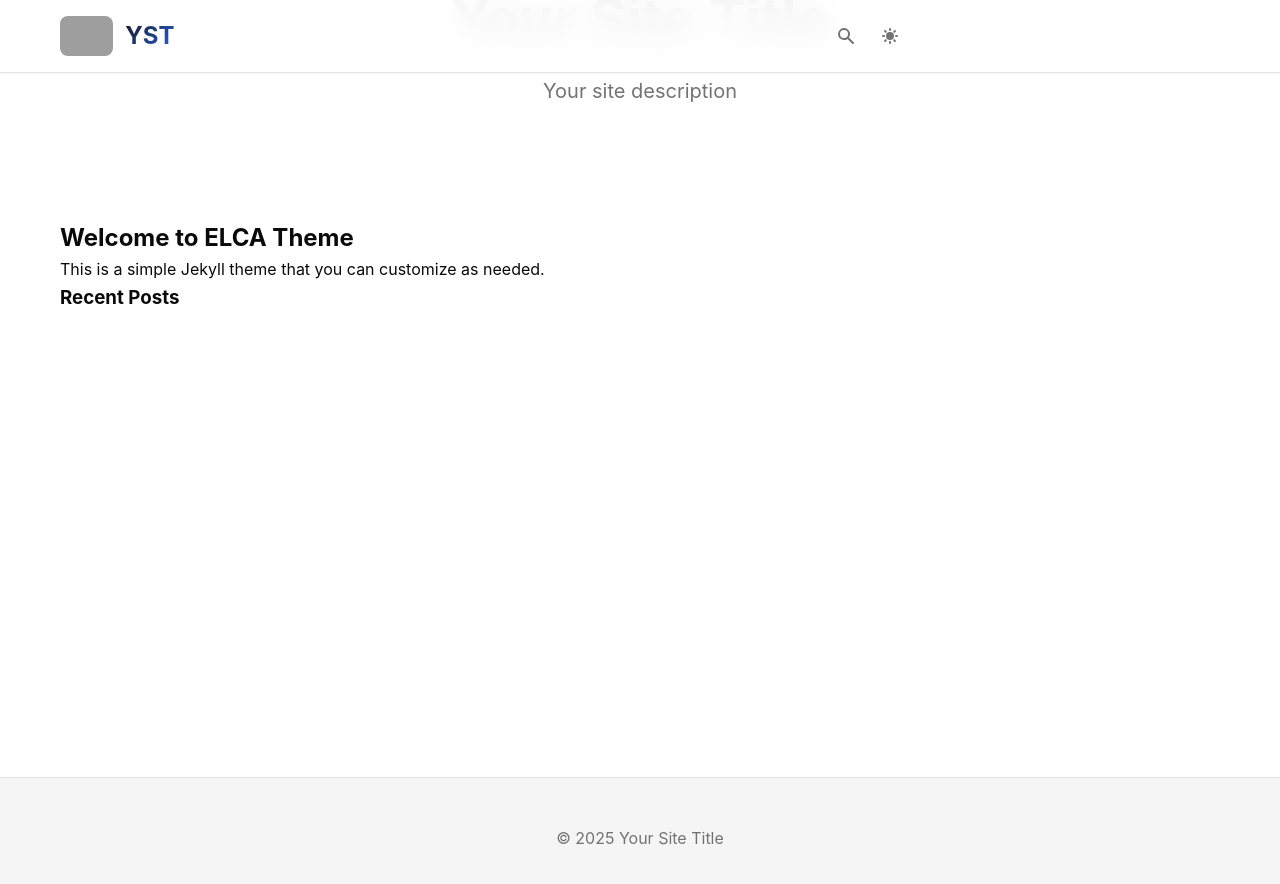
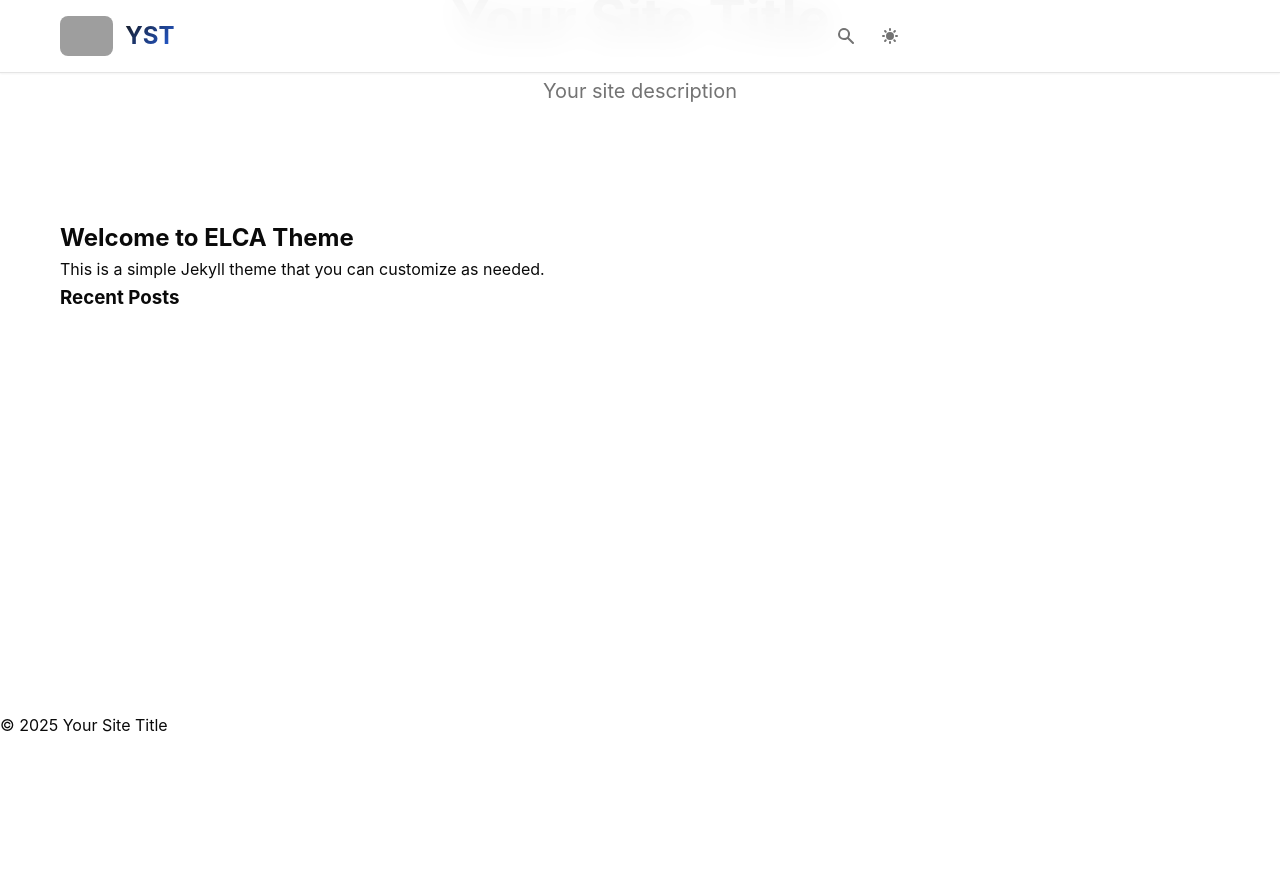
Before and after one commit to mr-izu/elca, a Jekyll site: the page built from index.html, in a window 1280 px wide and 900 px high, scrolled down 187 px. Shown: the top 884 px of the window. Built offline with Jekyll 4.4.1, drawn with Linux system fonts in a browser that asks for light colours; comment, search, counter and statistics services are not loaded; after the commit the page ends 926 px from its top, so only the background shows below that.

Commit message:
Update style.scss

```diff
--- a/assets/css/style.scss
+++ b/assets/css/style.scss
@@ -830,16 +830,6 @@
     }
 }
 
-// Footer
-.site-footer {
-    text-align: center;
-    padding: 3rem 0;
-    border-top: 1px solid var(--border);
-    color: var(--text-light);
-    margin-top: 4rem;
-    background: var(--secondary);
-}
-
 // ============================
 // RESPONSIVE DESIGN
 // ============================
```
